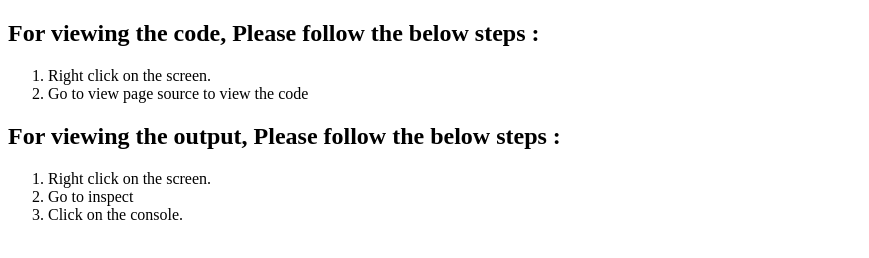
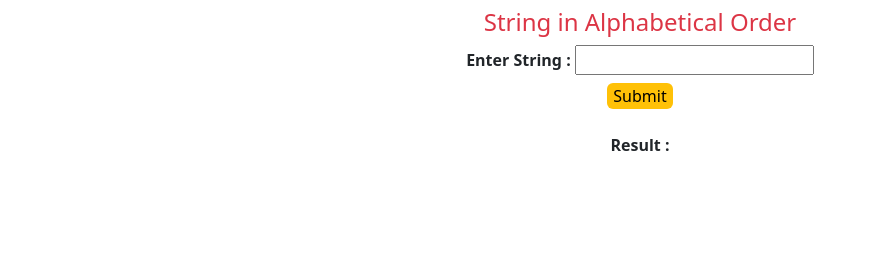
Before and after one commit to Abhi81204/MernStackEthnus_Bootstrap_JavaScript, a plain HTML site: page JS_Task_2.html in a window 1280 px wide. Shown: the whole page, without its empty margins (0-869 px from the left). Drawn offline with nearby package versions, Linux system fonts and the light colour scheme.

Commit message:
Update JS_Task_2.html

```diff
--- a/JS_Task_2.html
+++ b/JS_Task_2.html
@@ -1,33 +1,25 @@
 <!DOCTYPE html>
 <html lang="en">
-  <head>
-    <meta charset="UTF-8" />
-    <meta name="viewport" content="width=device-width, initial-scale=1.0" />
+<head>
+    <meta charset="UTF-8">
+    <meta name="viewport" content="width=device-width, initial-scale=1.0">
     <title>JS TASK 2</title>
-  </head>
-  <body>
+    <link rel="stylesheet" href="https://cdn.jsdelivr.net/npm/bootstrap@5.0.2/dist/css/bootstrap.min.css">
     <script>
-      function Order(word) {
-        split = word.split("");
-        sort = split.sort();
-        final = sort.join("");
-        return final;
-      }
-      const word = "webmaster";
-      const result = Order(word);
-      console.log("Example string : " + word);
-      console.log("Expected Output : " + result);
+        function Sort(){
+            var x=document.getElementById("x").value;
+            document.getElementById('result').textContent= x.split('').sort().join('');
+        }
     </script>
-    <h2>For viewing the code, Please follow the below steps :</h2>
-    <ol>
-      <li>Right click on the screen.</li>
-      <li>Go to view page source to view the code</li>
-    </ol>
-    <h2>For viewing the output, Please follow the below steps :</h2>
-    <ol>
-      <li>Right click on the screen.</li>
-      <li>Go to inspect</li>
-      <li>Click on the console.</li>
-    </ol>
-  </body>
+</head>
+<body>
+    <center>
+    <h4 class="text-danger m-2">String in Alphabetical Order</h4>
+    <b>Enter String :</b> <input type="text" id="x">
+    <div>
+    <button onclick="Sort()" class="bg-warning mt-2" style="border-width:0px; border-radius:6px;">Submit</button><br><br>
+</div>
+    <b>Result :</b> <span id="result"></span>
+</center>
+</body>
 </html>
```
